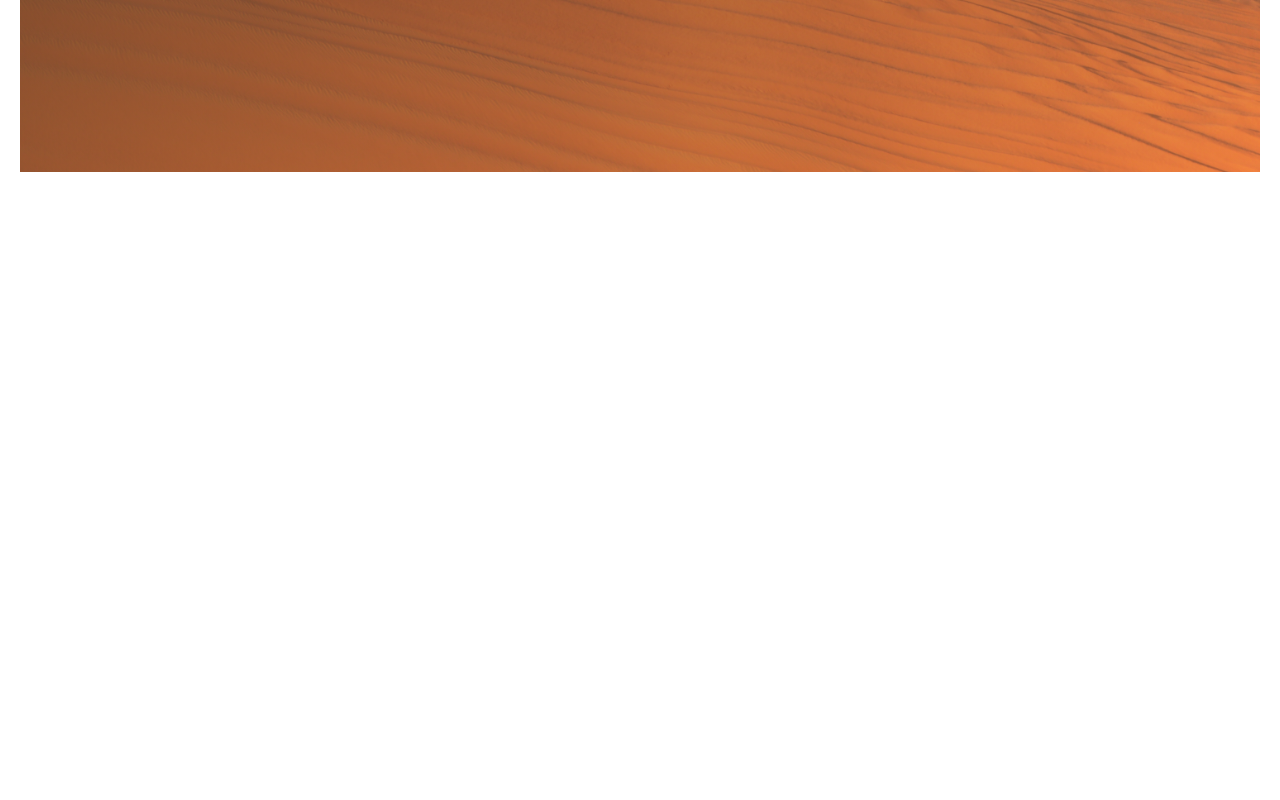
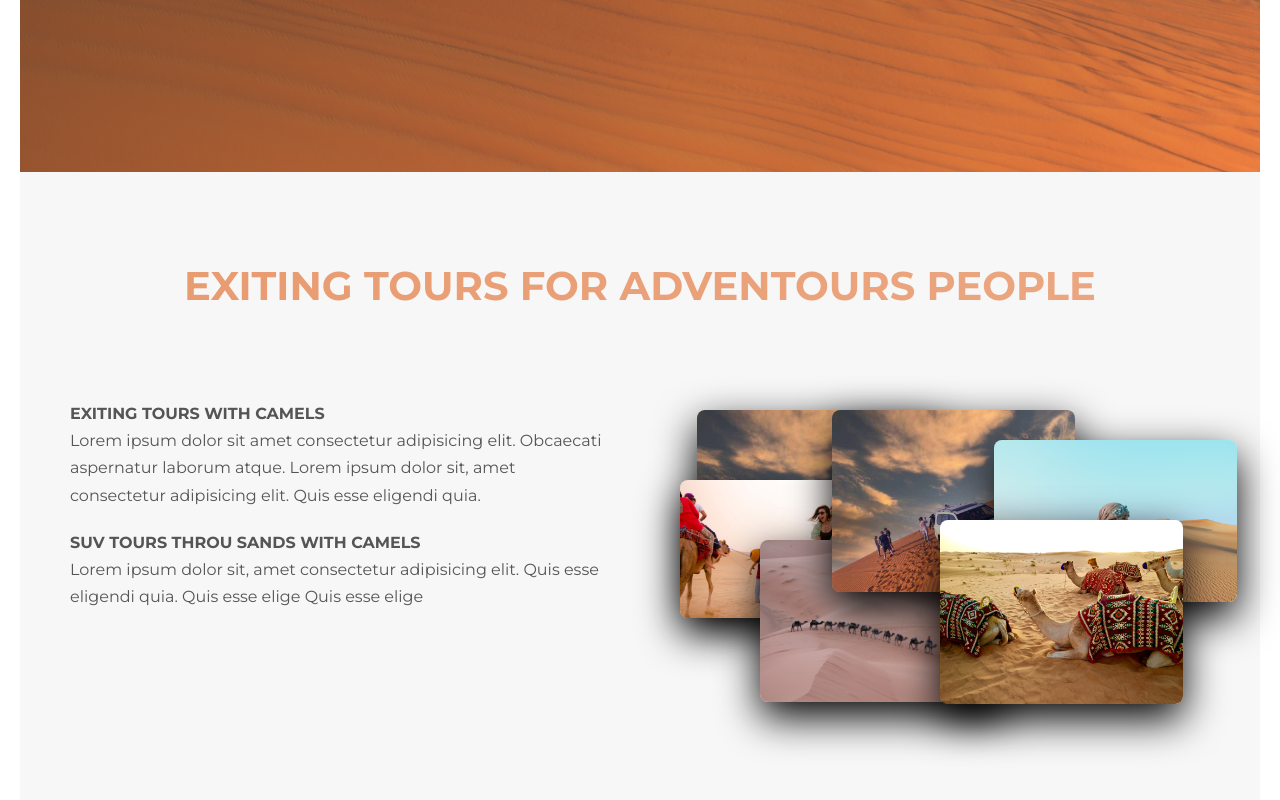
Before and after one commit to Atash3000/Safari-desert-app, a React (Create React App) app: page / in a window 1280 px wide. Shown: the part 568-1368 px from the top of the page. Before the commit the page ends 800 px from the top, so only its background shows below. Built offline with nearby package versions, Linux system fonts and the light colour scheme.

Commit message:
add tours component and style it

```diff
--- a/src/App.js
+++ b/src/App.js
@@ -1,11 +1,14 @@
 import Header from './components/Header/Header';
-
+import Tours from './components/Section-tours/Tours';
 
 
 function App() {
   return (
     <>
     <Header/>
+    <main>
+    <Tours/>
+    </main>
     </>
 
   );
--- a/src/components/Header/Header.scss
+++ b/src/components/Header/Header.scss
@@ -1,7 +1,8 @@
-@import '../../sass/abstracts/variables.scss';
-@import '../../sass/base/animations.scss';
-@import '../../sass/base/utilities.scss';
-@import '../../sass/components/button.scss';
+@import '../../sass/abstracts/variables';
+
+// @import '../../sass/base/animations.scss';
+// @import '../../sass/base/utilities.scss';
+// @import '../../sass/components/button.scss';
 
 
 
--- /dev/null
+++ b/src/components/Section-tours/Tours.js
@@ -0,0 +1,45 @@
+import React from 'react'
+import './Tours.scss';
+import carOnSand from '../../images/car-on-sand-2.jpg';
+import girlOnCamel from '../../images/girl-on-camel.jpg';
+import caravan from '../../images/caravan.jpg';
+import camels from '../../images/camels.jpg';
+import giveMeHand from '../../images/give-me-hand.jpg';
+
+
+
+
+function Tours() {
+  return (
+   <div className="section-tours">
+      <div className="u-text-center u-margin-bottom-big">
+        <h2 className="heading-secondary">
+          exiting tours for adventours people
+        </h2>
+      </div>
+      <div className="row">
+        <div className="col-1-of-2">
+          <div className="heading-container">
+          <h3 className="heading-tertiary ">exiting tours with camels</h3>
+          <p className="paragraph">Lorem ipsum dolor sit amet consectetur adipisicing elit. Obcaecati aspernatur laborum atque. Lorem ipsum dolor sit, amet consectetur adipisicing elit. Quis esse eligendi quia.</p>
+          <h3 className="heading-tertiary u-margin-top-small">Suv tours throu sands with camels</h3>
+          <p className="paragraph">Lorem ipsum dolor sit, amet consectetur adipisicing elit. Quis esse eligendi quia. Quis esse elige Quis esse elige</p>
+          </div>
+        </div>
+        <div className="col-1-of-2">
+          <div className="composition">
+            <img src={carOnSand} alt="car-on-sand" className="composition__photo composition__photo--1"/>
+            <img src={girlOnCamel} alt="girl-on-camel" className="composition__photo composition__photo--2"/>
+            <img src={caravan} alt="caravan" className="composition__photo composition__photo--3"/>
+            <img src={carOnSand} alt="car-on-sand" className="composition__photo composition__photo--4"/>
+            <img src={giveMeHand} alt="giveMeHand" className="composition__photo composition__photo--5"/>
+            <img src={camels} alt="camels" className="composition__photo composition__photo--6"/>
+          </div>
+        </div>
+      </div>
+    </div>
+
+  )
+}
+
+export default Tours
--- /dev/null
+++ b/src/components/Section-tours/Tours.scss
@@ -0,0 +1,69 @@
+@import '../../sass/abstracts/variables';
+// @import '../../sass/abstracts/mixins.scss';
+// @import '../../sass/base/utilities.scss';
+// @import '../../sass/layout/grid.scss';
+
+
+
+
+
+
+.section-tours{
+  background-color: $color-white;
+  padding:8rem 0;
+  height:88vh;
+
+}
+
+
+.composition{
+  position: relative;
+  height:100%;
+  &__photo{
+    width:45%;
+    box-shadow: 0 1.5rem 4rem #000;
+    border-radius:2px;
+    position:absolute;
+    z-index: 10;
+    transition: all .2s;
+    z-index: 10;
+    border-radius: 0.8rem;
+    //outline-offset: 0.7rem;
+    &--1{
+      top:1rem;
+      left:5%;
+    }
+    &--2{
+      top:8rem;
+      left:1rem;
+    }
+    &--3{
+      top:14rem;
+      left:9rem;
+    }
+    &--4{
+      top:1rem;
+      left:30%;
+    }
+    &--5{
+      top:4rem;
+      left:60%;
+    }
+    &--6{
+      top:12rem;
+      left:50%;
+    }
+
+    &:hover{
+      transform:scale(1.3);
+      z-index: 20;
+      box-shadow: 0 2.5rem 4rem #000;
+      //outline:2px solid $color-desert-dark;
+      border-radius:3px;
+    }
+
+
+  }
+
+
+}
--- a/src/index.js
+++ b/src/index.js
@@ -1,6 +1,6 @@
 import React from 'react';
 import ReactDOM from 'react-dom';
-import './index.scss';
+import './sass/index.scss';
 import App from './App';
 import reportWebVitals from './reportWebVitals';
 
--- a/src/sass/abstracts/_mixins.scss
+++ b/src/sass/abstracts/_mixins.scss
@@ -0,0 +1,7 @@
+@mixin clearfix {
+  &::after{
+    content:'';
+    display:table;
+    clear:both;
+  }
+  }
--- a/src/sass/base/_base.scss
+++ b/src/sass/base/_base.scss
@@ -1,16 +1,16 @@
-*,::after,
-*:before,
-*{
-  margin:0;
-  padding:0;
+// *,::after,
+// *:before,
+// *{
+//   margin:0;
+//   padding:0;
 
-}
+// }
 
-html{
-  font-size: 62.5%;
+// html{
+//   font-size: 62.5%;
 
-}
+// }
 
-body{
-  box-sizing: border-box;
-}
+// body{
+//   box-sizing: border-box;
+// }
--- a/src/index.scss
+++ b/src/sass/index.scss
@@ -1,4 +1,23 @@
-@import './sass/abstracts/variables';
+
+
+@import 'abstracts/functions';
+@import 'abstracts/mixins';
+@import 'abstracts/variables';
+
+@import 'base/animations';
+
+@import 'base/typography';
+@import 'base/utilities';
+
+@import 'components/button';
+
+
+
+
+
+@import 'layout/grid';
+
+
 
 
 *,
--- a/src/sass/layout/_grid.scss
+++ b/src/sass/layout/_grid.scss
@@ -1,3 +1,5 @@
+
+
 .row{
   max-width: $grid-width;
   margin:0 auto;
```
